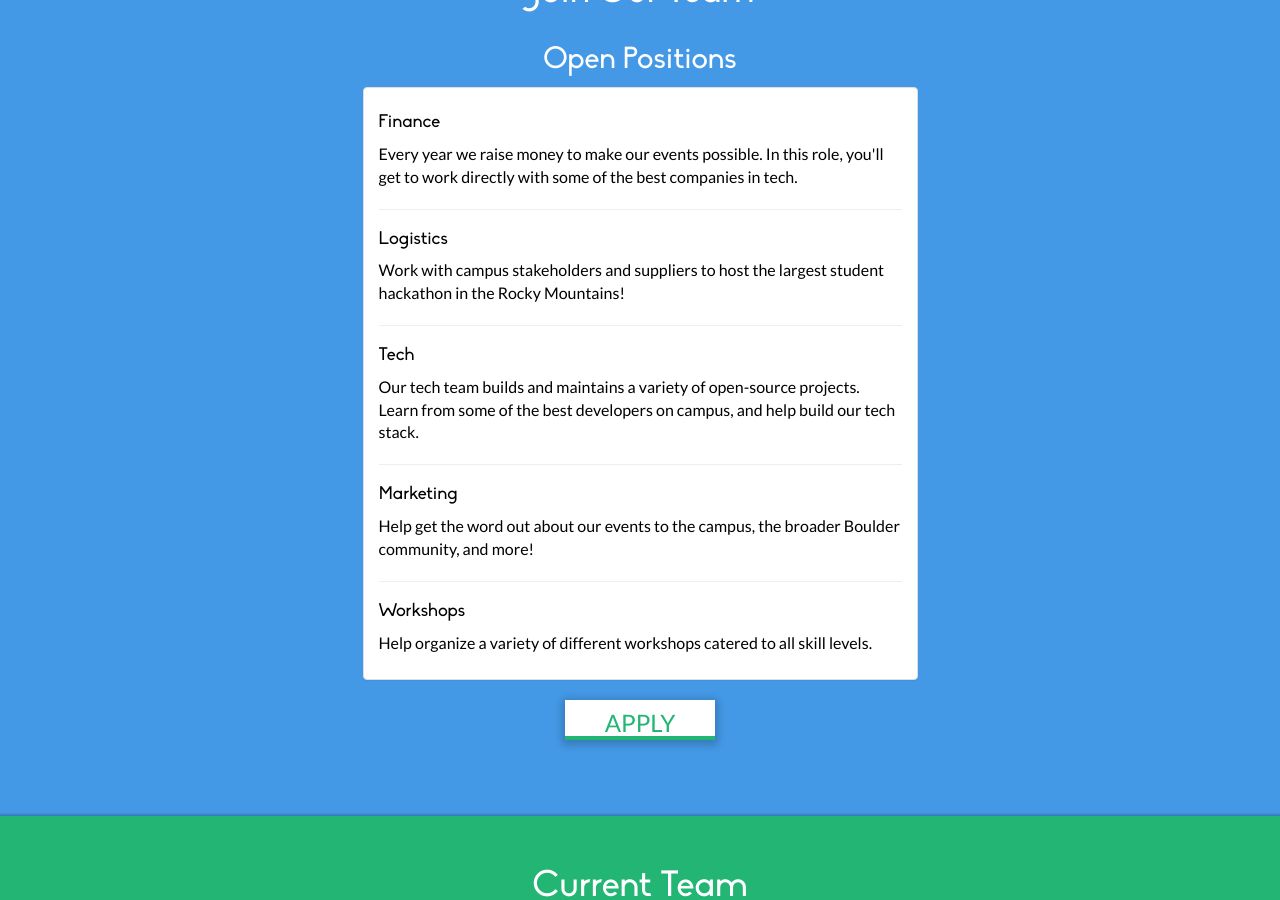
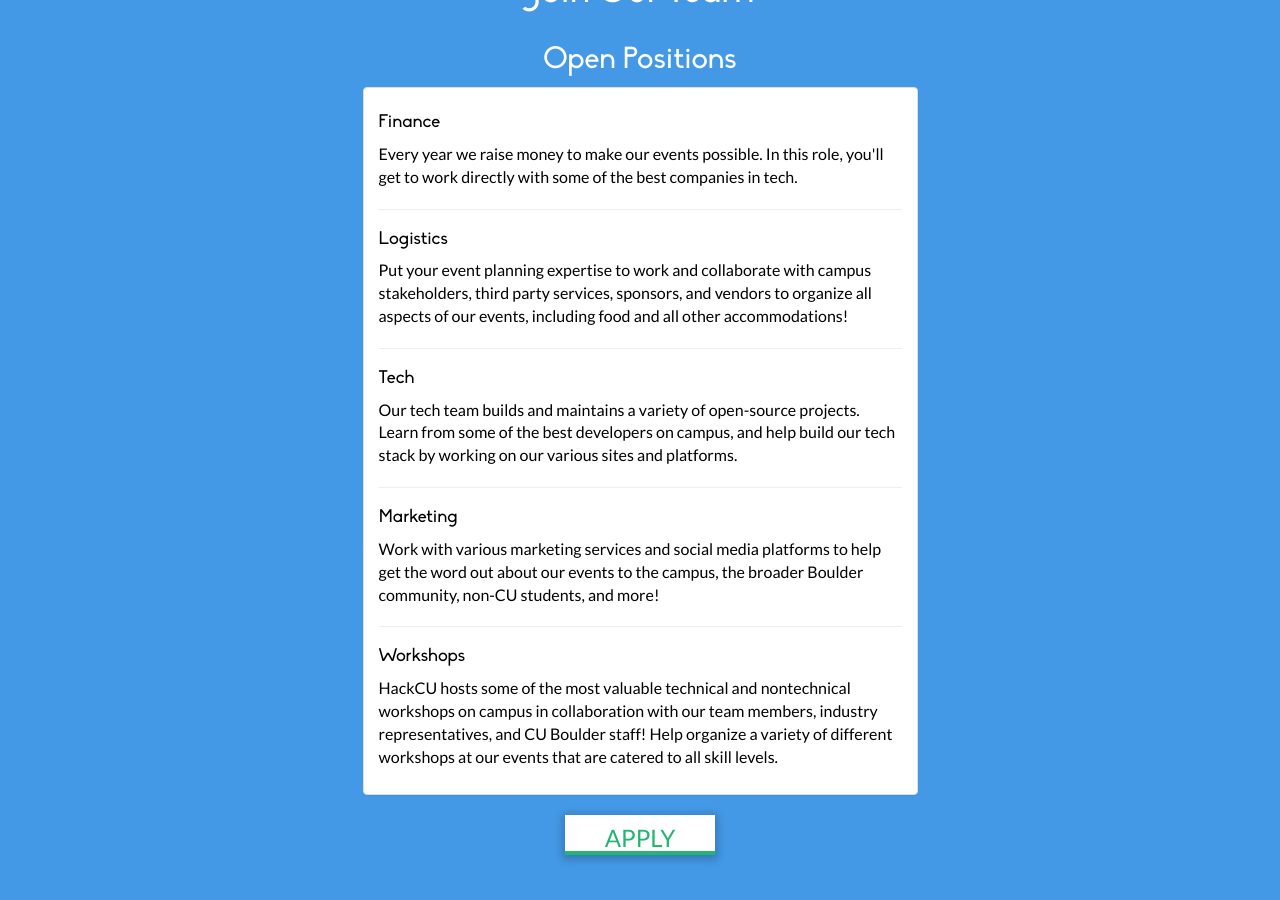
Before and after one commit to HackCU/team, a Jekyll site: the page built from index.html, in a window 1280 px wide and 900 px high, scrolled down 1738 px. Built offline with Jekyll 4.4.1, drawn with Linux system fonts in a browser that asks for light colours; nearby versions of some CDN libraries.

Commit message:
update to open position descriptions.

```diff
--- a/_data/open_positions.yml
+++ b/_data/open_positions.yml
@@ -3,13 +3,14 @@
   description: "Every year we raise money to make our events possible.
     In this role, you'll get to work directly with some of the best companies in tech."
 - title: Logistics
-  description: "Work with campus stakeholders and suppliers to host the largest
-    student hackathon in the Rocky Mountains!"
+  description: "Put your event planning expertise to work and collaborate with campus stakeholders, third party services, sponsors, and vendors to organize
+    all aspects of our events, including food and all other accommodations!"
 - title: Tech
-  description: "Our tech team builds and maintains a variety of open-source projects.
-    Learn from some of the best developers on campus, and help build our tech stack."
+  description: "Our tech team builds and maintains a variety of open-source projects. Learn from some of the best developers on campus,
+    and help build our tech stack by working on our various sites and platforms."
 - title: Marketing
-  description: "Help get the word out about our events to the campus, the broader Boulder
-    community, and more!"
+  description: "Work with various marketing services and social media platforms to help get the word out
+    about our events to the campus, the broader Boulder community, non-CU students, and more!"
 - title: Workshops
-  description: "Help organize a variety of different workshops catered to all skill levels."
+  description: "HackCU hosts some of the most valuable technical and nontechnical workshops on campus in collaboration with our team members, industry representatives, and CU Boulder staff! Help organize a variety of different workshops
+    at our events that are catered to all skill levels."
```
